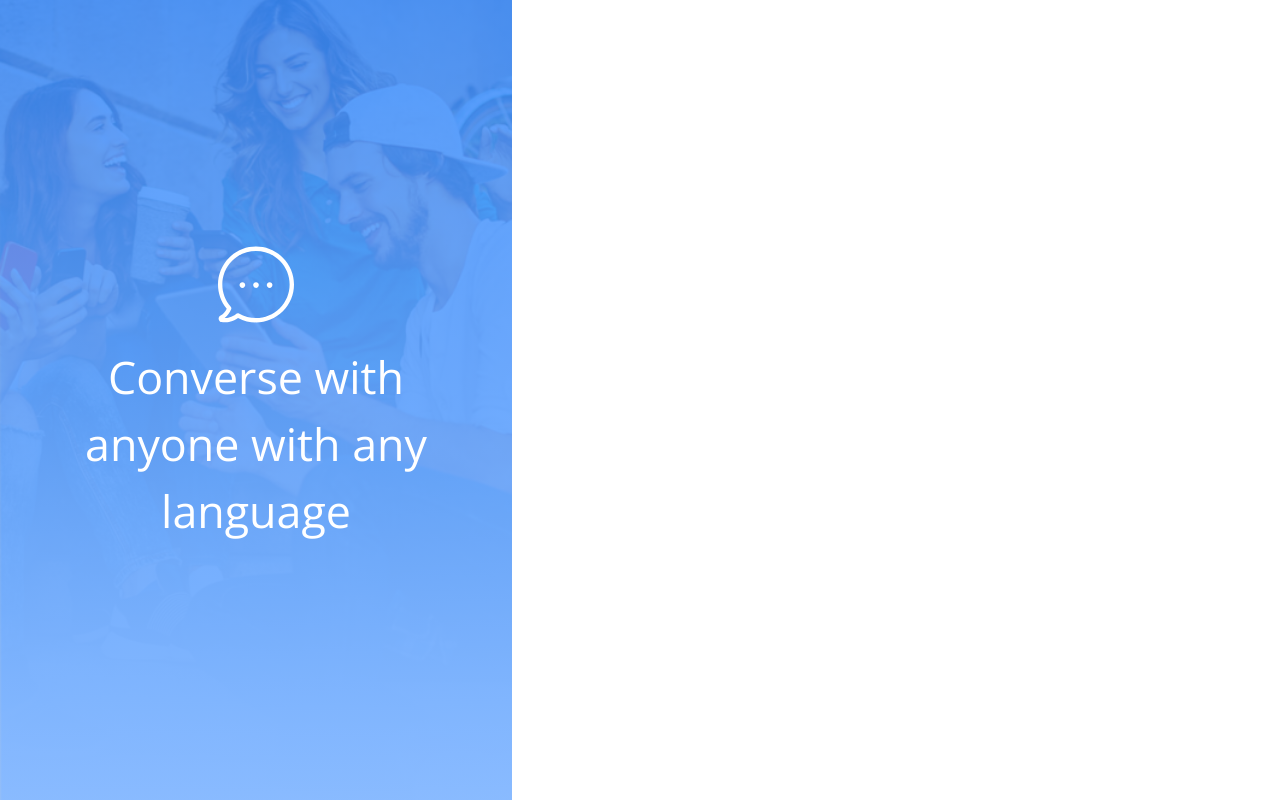
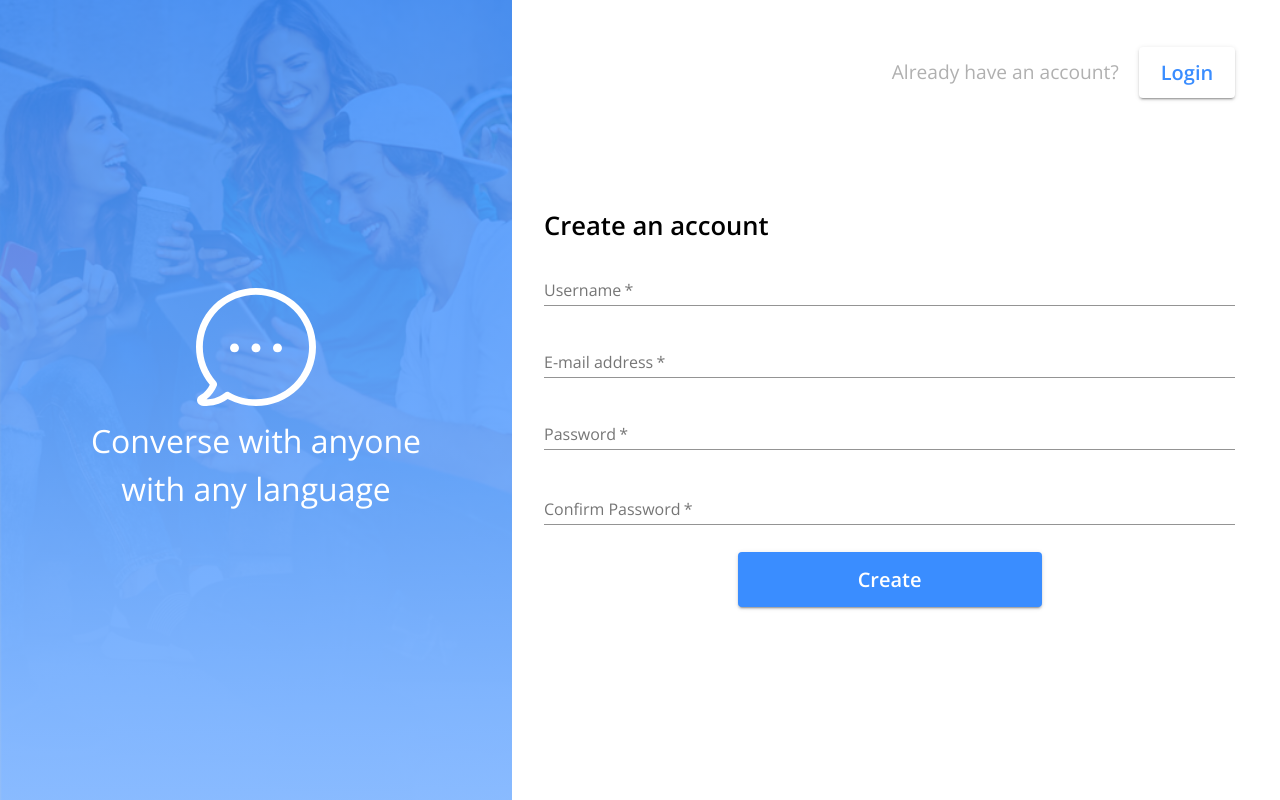
Before and after one commit to dipto0321/messenger-app, a React (Create React App) app in the folder client/: page / in a window 1280 px wide. Shown: the top 800 px of the page. Built offline with nearby package versions, Linux system fonts and the light colour scheme; no server answers.

Commit message:
:lipstick: Fix some styles

```diff
--- a/client/src/Signup.js
+++ b/client/src/Signup.js
@@ -1,7 +1,7 @@
 import React, { useState } from "react";
 import { Redirect, useHistory } from "react-router-dom";
 import { connect } from "react-redux";
-import { withStyles, useTheme } from "@material-ui/core/styles";
+import { withStyles } from "@material-ui/core/styles";
 import {
   Grid,
   Box,
@@ -25,13 +25,15 @@ const styles = (theme) => ({
     backgroundRepeat: "no-repeat",
     backgroundSize: "100vw 100vh",
     width: "100vw",
-    height: "100vh",
+    height: "65vh",
     [theme.breakpoints.up("sm")]: {
       backgroundSize: "100vw",
+      height: "95vh",
     },
     [theme.breakpoints.up("md")]: {
       backgroundSize: "50vw",
       width: "50vw",
+      height: "100vh",
     },
     [theme.breakpoints.up("lg")]: {
       backgroundSize: "40vw",
@@ -39,45 +41,45 @@ const styles = (theme) => ({
     },
   },
   boxImage: {
-    width: "16vw",
+    width: "4rem",
     position: "relative",
-    top: -80,
+    top: 64,
     [theme.breakpoints.up("sm")]: {
-      top: 95,
-      width: "15vw",
+      top: 120,
+      width: "6.25rem",
     },
     [theme.breakpoints.up("md")]: {
       top: -55,
-      width: "8vw",
+      width: "5rem",
     },
     [theme.breakpoints.up("lg")]: {
-      top: 0,
-      width: "6vw",
+      top: 10,
+      width: "7.5rem",
     },
   },
   boxText: {
     fontSize: "1.5rem",
     color: "#fff",
     textAlign: "center",
-    width: "70vw",
+    width: 300,
     padding: 10,
     marginTop: 10,
     position: "relative",
-    top: -70,
+    top: 70,
     [theme.breakpoints.up("sm")]: {
       fontSize: "2.5rem",
-      top: 90,
-      width: "60vw",
+      top: 130,
+      width: 415,
     },
     [theme.breakpoints.up("md")]: {
       fontSize: "2rem",
-      top: -30,
-      width: "35vw",
+      top: -40,
+      width: 340,
     },
     [theme.breakpoints.up("lg")]: {
-      fontSize: "2.8rem",
+      fontSize: "2rem",
       top: 0,
-      width: "35vw",
+      width: 340,
     },
   },
   rightBoxContainer: {
@@ -89,7 +91,7 @@ const styles = (theme) => ({
     },
     [theme.breakpoints.up("lg")]: {
       width: "54vw",
-      padding: "2.5rem",
+      padding: "2rem",
     },
   },
   button: {
@@ -108,9 +110,11 @@ const styles = (theme) => ({
     padding: "0.625rem 2.5rem",
     [theme.breakpoints.up("sm")]: {
       padding: "0.625rem 4.5rem",
+      fontSize: "1rem",
     },
     [theme.breakpoints.up("lg")]: {
-      padding: "0.625rem 6.5rem",
+      padding: "0.625rem 7.5rem",
+      fontSize: "1.25rem",
     },
   },
   text: {
```
